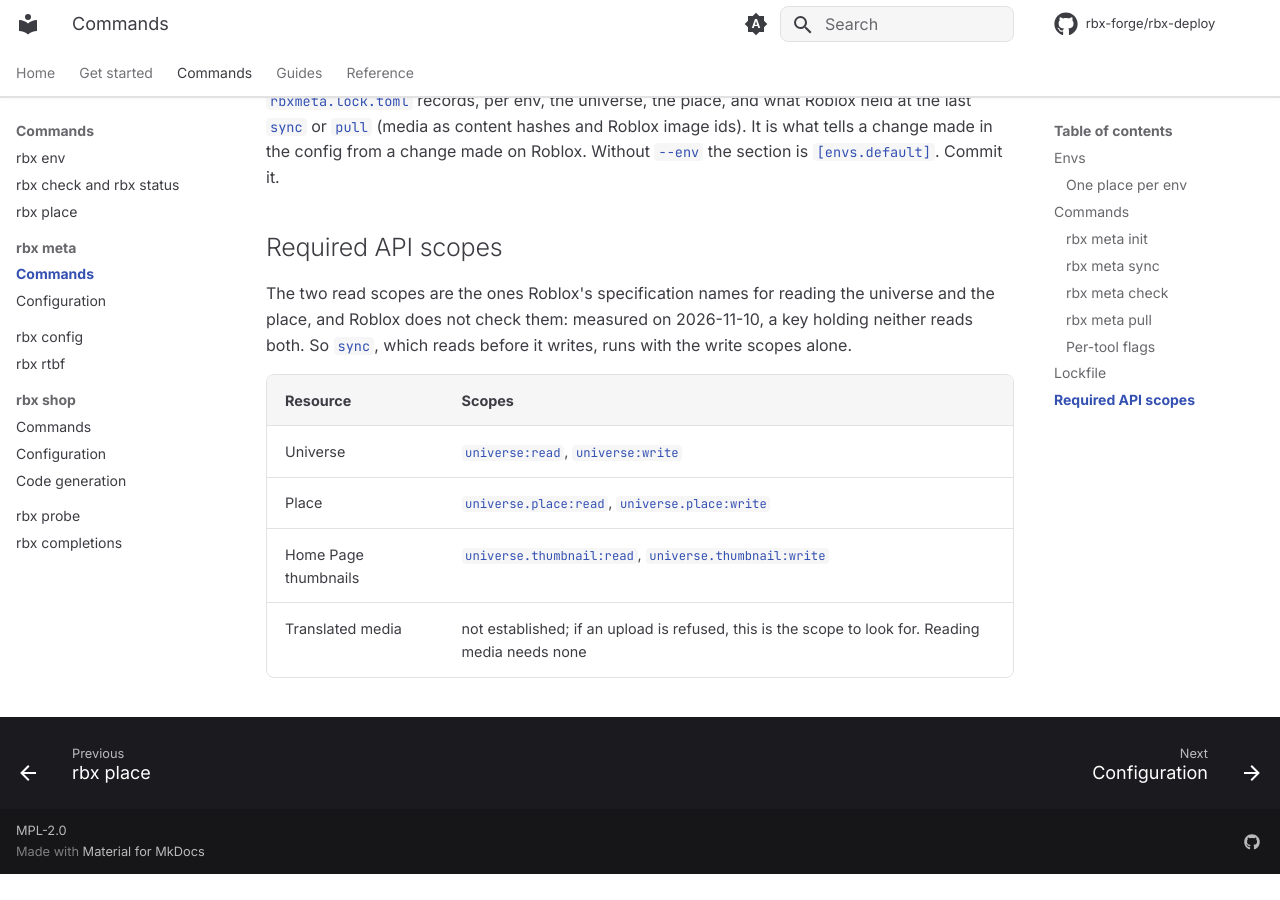
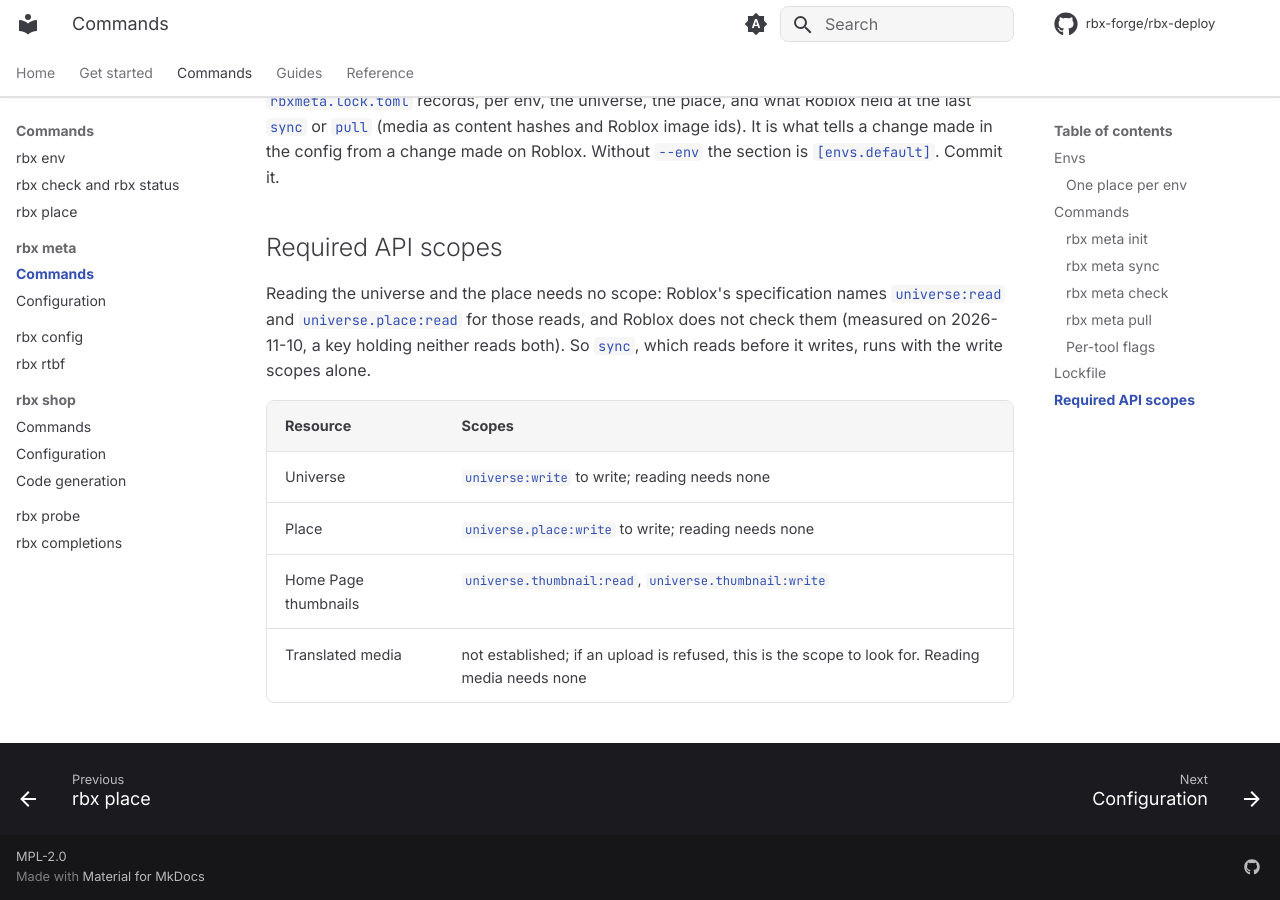
Before and after one commit to rbx-forge/rbx-cli, an MkDocs documentation site: the page built from docs/meta.md, in a window 1280 px wide and 900 px high, scrolled down 3419 px. Built offline with MkDocs 1.6.1 and Material for MkDocs 9.7.7, drawn with Linux system fonts in a browser that asks for light colours; comment, search, counter and statistics services are not loaded; before the commit the page ends 4293 px from its top, so only the background shows below that.

Commit message:
docs: the meta scope tables list no read scope Roblox does not check
The meta page and Scopes by command still listed universe:read and universe.place:read as what reading needs, beside a note saying Roblox does not check them. The rows now say reading needs none, as the import and shop pages do.

```diff
--- a/docs/meta.md
+++ b/docs/meta.md
@@ -100,11 +100,11 @@
 
 ## Required API scopes
 
-The two read scopes are the ones Roblox's specification names for reading the universe and the place, and Roblox does not check them: measured on 2026-11-10, a key holding neither reads both. So `sync`, which reads before it writes, runs with the write scopes alone.
+Reading the universe and the place needs no scope: Roblox's specification names `universe:read` and `universe.place:read` for those reads, and Roblox does not check them (measured on 2026-11-10, a key holding neither reads both). So `sync`, which reads before it writes, runs with the write scopes alone.
 
 | Resource | Scopes |
 | --- | --- |
-| Universe | `universe:read`, `universe:write` |
-| Place | `universe.place:read`, `universe.place:write` |
+| Universe | `universe:write` to write; reading needs none |
+| Place | `universe.place:write` to write; reading needs none |
 | Home Page thumbnails | `universe.thumbnail:read`, `universe.thumbnail:write` |
 | Translated media | not established; if an upload is refused, this is the scope to look for. Reading media needs none |
```
Also changed, not shown: docs/reference/scopes.md (+1 -1 lines).
